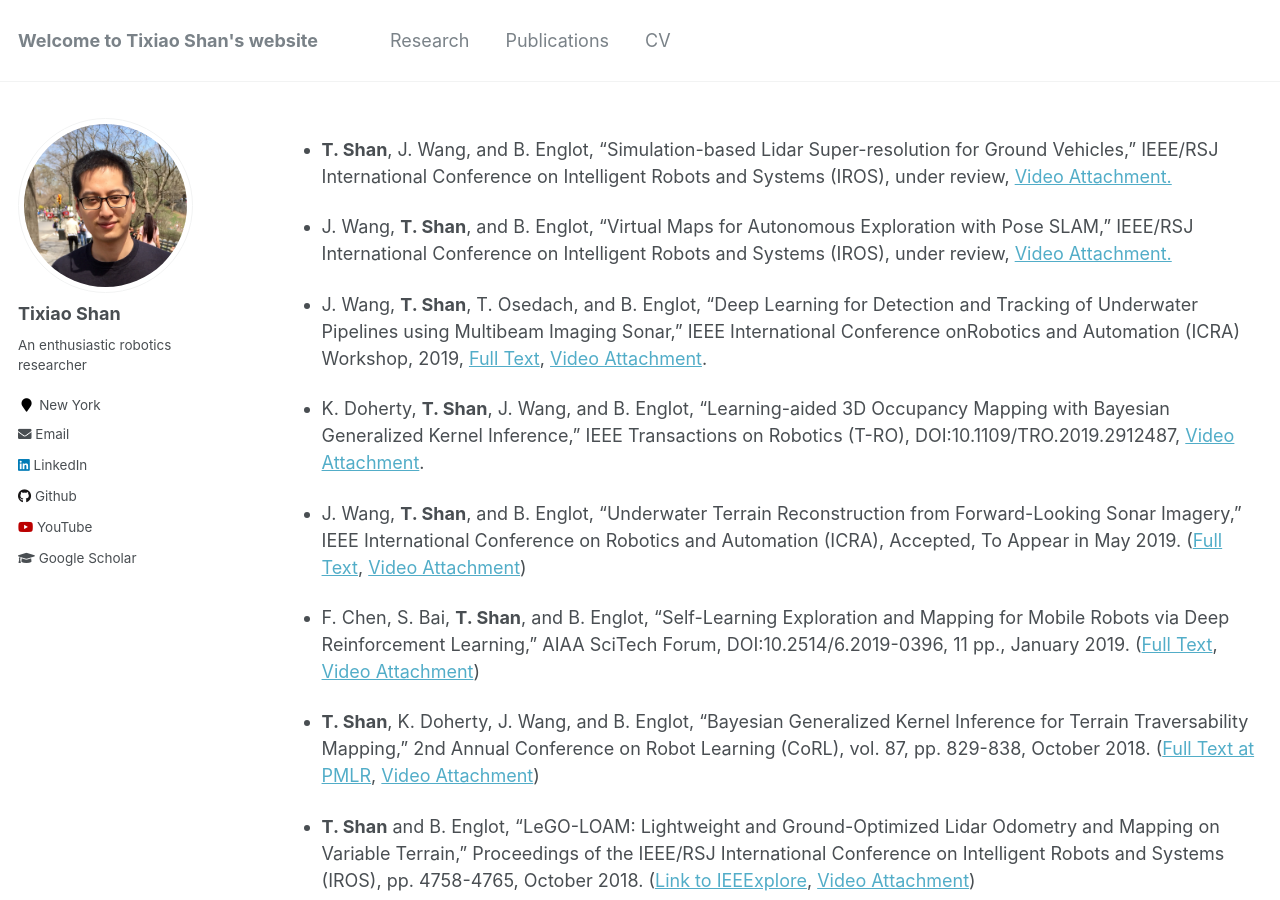
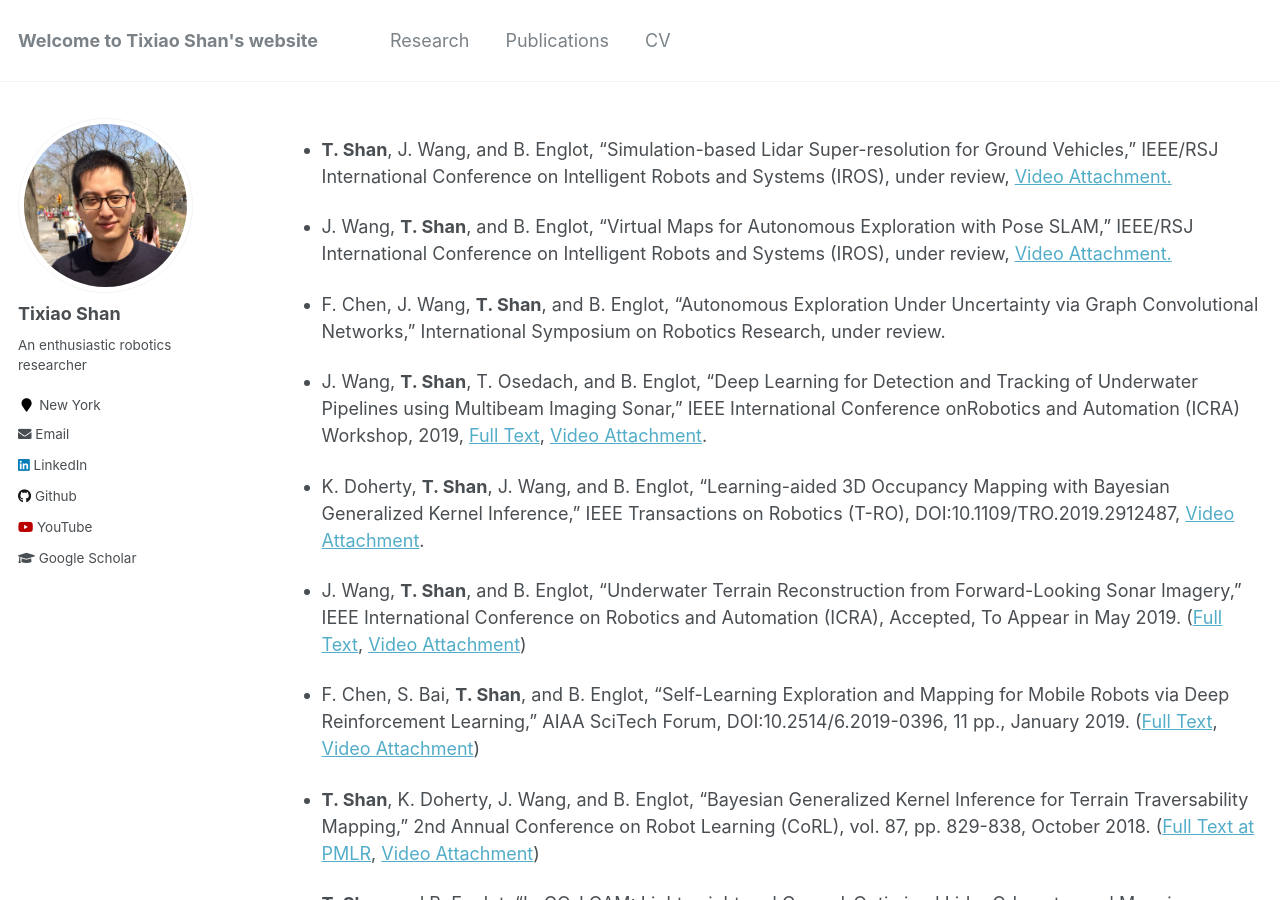
Before and after one commit to minxuanjun/tixiaoshan.github.io, a Jekyll site: the page built from _pages/publications.md, in a window 1280 px wide and 900 px high. Built offline with Jekyll 4.4.1, drawn with Linux system fonts in a browser that asks for light colours.

Commit message:
Update publications.md

```diff
--- a/_pages/publications.md
+++ b/_pages/publications.md
@@ -10,6 +10,8 @@ author_profile: true
 * **T. Shan**, J. Wang, and B. Englot, "Simulation-based Lidar Super-resolution for Ground Vehicles," IEEE/RSJ International Conference on Intelligent Robots and Systems (IROS), under review, [Video Attachment.](https://www.youtube.com/watch?v=rNVTpkz2ggY)
 
 * J. Wang, **T. Shan**, and B. Englot, "Virtual Maps for Autonomous Exploration with Pose SLAM," IEEE/RSJ International Conference on Intelligent Robots and Systems (IROS), under review, [Video Attachment.](https://youtu.be/apZyhWtNyF0)
+
+* F. Chen, J. Wang, **T. Shan**, and B. Englot, "Autonomous Exploration Under Uncertainty via Graph Convolutional Networks," International Symposium on Robotics Research, under review.
 
 * J. Wang, **T. Shan**, T. Osedach, and B. Englot, "Deep Learning for Detection and Tracking of Underwater Pipelines using Multibeam Imaging Sonar," IEEE International Conference onRobotics and Automation (ICRA) Workshop, 2019, [Full Text](http://personal.stevens.edu/~benglot/Wang_ICRA_2019_UWPerceptionWorkshop.pdf), [Video Attachment](https://www.youtube.com/watch?v=CDDewRptzrw).
 
```
